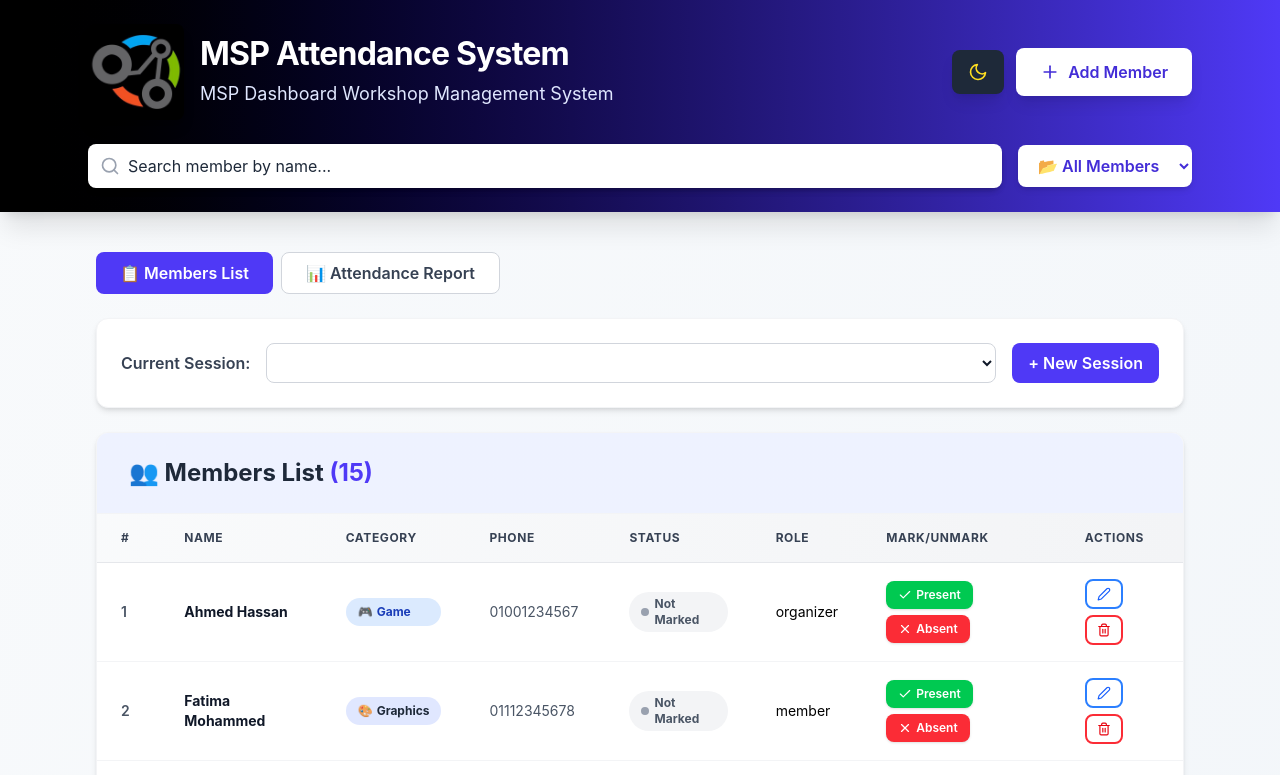
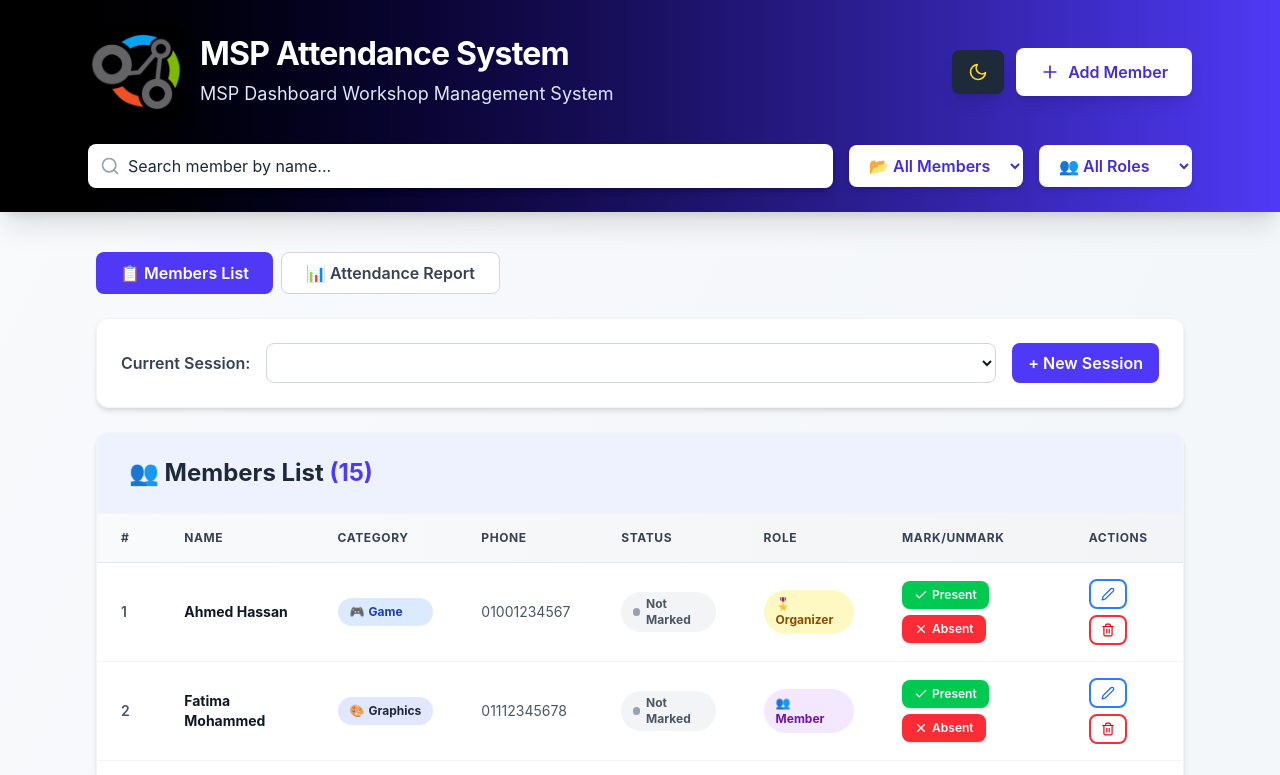
Before and after one commit to JoeRagheb29/MSP_Attendance_Dashboard, a React (Vite) app: page / in a window 1280 px wide. Shown: the top 775 px of the page. Built offline with nearby package versions, Linux system fonts and the light colour scheme.

Commit message:
filtering by role

```diff
--- a/src/App.tsx
+++ b/src/App.tsx
@@ -7,6 +7,7 @@ import { AttendanceReport } from './components/AttendanceReport'
 import { getMockMembers } from './data/mockData'
 import NavBar from './components/NavBar'
 import Footer from './components/Footer'
+
 import { useTheme } from './context/useTheme'
 
 // Mock data for development
@@ -24,7 +25,10 @@ function App() {
   const [members, setMembers] = useState<Member[]>(MOCK_MEMBERS)
   const [sessions, setSessions] = useState<Session[]>(MOCK_SESSIONS)
   const [attendance, setAttendance] = useState<Attendance[]>([])
+
   const [selectedCategory, setSelectedCategory] = useState('all')
+  const [selectedRole, setSelectedRole] = useState('all')
+
   const [selectedSession, setSelectedSession] = useState<number>(sessions[sessions.length - 1]?.id || 1)
   const [searchQuery, setSearchQuery] = useState('')
   const [showAddModal, setShowAddModal] = useState(false)
@@ -135,7 +139,8 @@ function App() {
     const matchesSearch = !searchQuery ||
       member.name.toLowerCase().includes(searchQuery.toLowerCase())
     const matchesCategory = selectedCategory === 'all' || member.category === selectedCategory
-    return matchesSearch && matchesCategory
+    const matchesRole = selectedRole === 'all' || member.role === selectedRole
+    return matchesSearch && matchesCategory && matchesRole
   })
 
   const { isDarkMode } = useTheme()
@@ -147,6 +152,8 @@ function App() {
         handleAddClick={handleAddClick}
         selectedCategory={selectedCategory}
         onCategoryChange={setSelectedCategory}
+        selectedRole={selectedRole}
+        onRoleChange={setSelectedRole}
         searchQuery={searchQuery}
         onSearchChange={setSearchQuery}
       />
--- a/src/components/MemberList.tsx
+++ b/src/components/MemberList.tsx
@@ -99,7 +99,17 @@ export const MemberList = ({
                     </span>
                   )}
                 </td>
-                <td className={`px-6 py-4 text-sm ${isDarkMode ? 'text-gray-400' : 'text-gray600'}`}>{member.role || '—'}</td>
+                <td className="px-6 py-4 text-sm">
+                  <span className={`flex flex-nowrap items-center px-3 py-1.5 rounded-full text-xs font-bold gap-1 w-fit ${
+                    member.role === 'organizer'
+                      ? isDarkMode ? 'bg-yellow-900 text-yellow-300' : 'bg-yellow-100 text-yellow-800'
+                      : member.role === 'member'
+                      ? isDarkMode ? 'bg-purple-900 text-purple-300' : 'bg-purple-100 text-purple-800'
+                      : isDarkMode ? 'bg-gray-700 text-gray-300' : 'bg-gray-100 text-gray-800'
+                  }`}>
+                    {member.role === 'organizer' ? '🎖️ Organizer' : member.role === 'member' ? '👥 Member' : '👤 Attendee'}
+                  </span>
+                </td>
                 <td className="px-6 py-4">
                   <div className="flex items-center gap-1.5 flex-wrap">
                     <button
--- a/src/components/NavBar.tsx
+++ b/src/components/NavBar.tsx
@@ -6,6 +6,8 @@ interface NavBarProps {
   handleAddClick: () => void
   selectedCategory?: string
   onCategoryChange?: (category: string) => void
+  selectedRole?: string
+  onRoleChange?: (role: string) => void
   searchQuery?: string
   onSearchChange?: (query: string) => void
 }
@@ -14,6 +16,8 @@ function NavBar({
   handleAddClick,
   selectedCategory = 'all',
   onCategoryChange = () => {},
+  selectedRole = 'all',
+  onRoleChange = () => {},
   searchQuery = '',
   onSearchChange = () => {},
 }: NavBarProps) {
@@ -90,6 +94,23 @@ function NavBar({
               <option value="game">🎮 Game</option>
               <option value="graphics">🎨 Graphics</option>
             </select>
+
+            {/* Role Filter */}
+            <select
+              title="Filter by role"
+              value={selectedRole}
+              onChange={(e) => onRoleChange(e.target.value)}
+              className={`px-4 py-2.5 rounded-lg focus:outline-none focus:ring-2 focus:ring-indigo-500 shadow-md min-w-fit font-semibold ${
+                isDarkMode
+                  ? 'bg-gray-800 text-white border border-gray-700'
+                  : 'bg-white text-indigo-700'
+              }`}
+            >
+              <option value="all">👥 All Roles</option>
+              <option value="attendee">👤 Attendee</option>
+              <option value="member">👥 Member</option>
+              <option value="organizer">🎖️ Organizer</option>
+            </select>
           </div>
         </div>
       </header>
```
